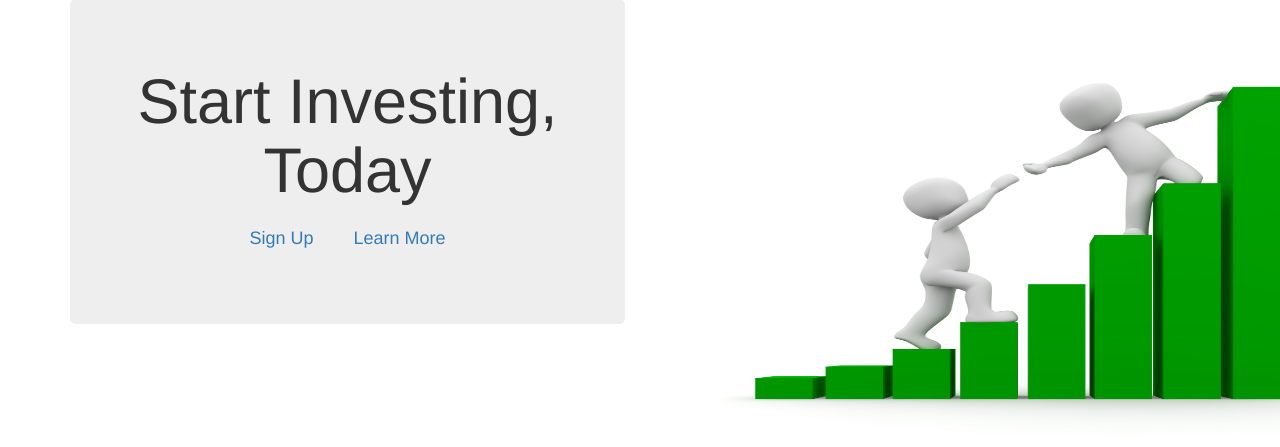
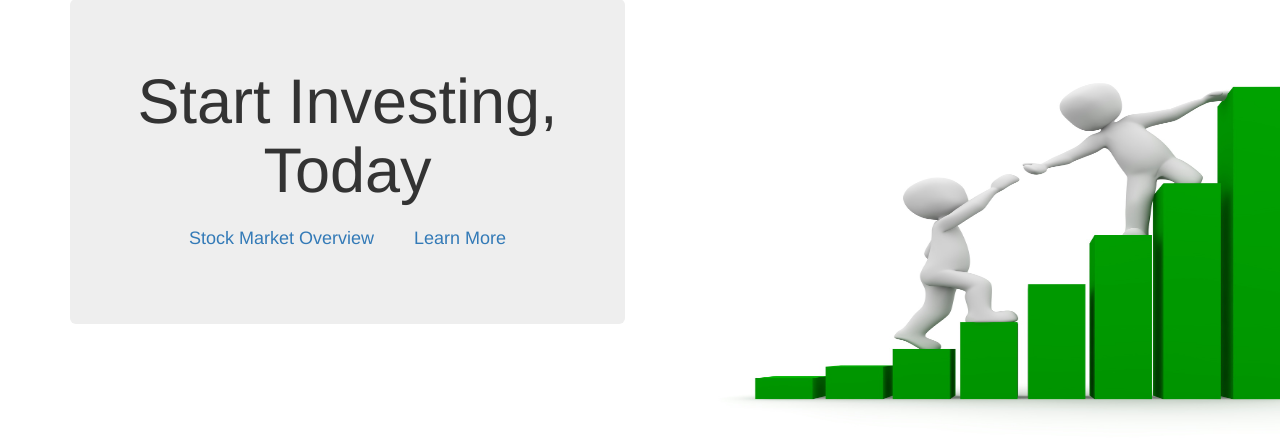
Before and after one commit to ucsb-cs48-w19/6pm-stock-trading, a Flask app: page / in a window 1280 px wide; the page is wider, and only the part inside the window is pictured. Shown: the part 112-559 px from the top of that part. Run offline with Flask 2, Linux system fonts and the light colour scheme; a user stored in the database is signed in; some libraries are stand-ins or nearby versions.

Commit message:
Update index.html

```diff
--- a/templates/index.html
+++ b/templates/index.html
@@ -14,7 +14,11 @@
 					  <p class="lead mt-5 ">
 					  	<row>
 					  		<col>
+					  			{%if current_user.is_anonymous %}
 					    		<a class="btn btn-light btn-lg" href="/signup" role="button">Sign Up</a>
+					    		{% else %}
+					    		<a class="btn btn-light btn-lg" href="/dashboard" role="button">Stock Market Overview</a>
+					    		{% endif %}
 					    		<a class="btn btn-light btn-lg" href="/about" role="button">Learn More</a>
 					    	</col>
 				    	</row>
@@ -37,13 +41,10 @@
 				<a href="/login" class = "btn-secondary">Login </a>
 				<a href="{{ url_for('about') }}" class="btn-secondary">Learn more</a>
 			</div>
-
 			<div class="section-device">
 				<img src="static/img/stock.png">
 			</div>
-
 			<div class="clearfix"></div>
-
 		</div>
 	</div>
 -->
```
